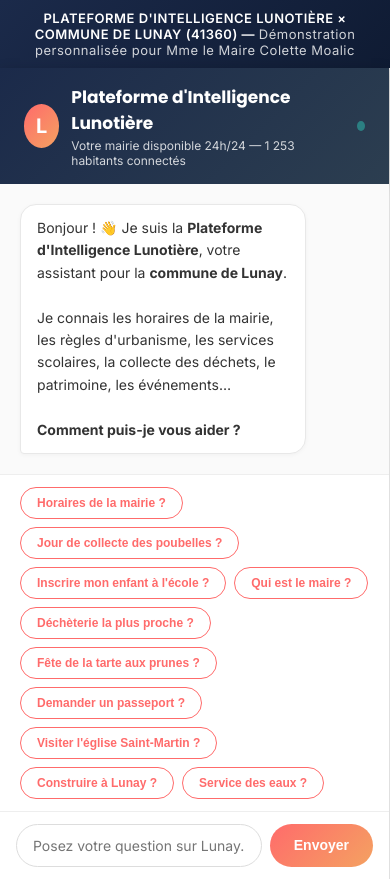
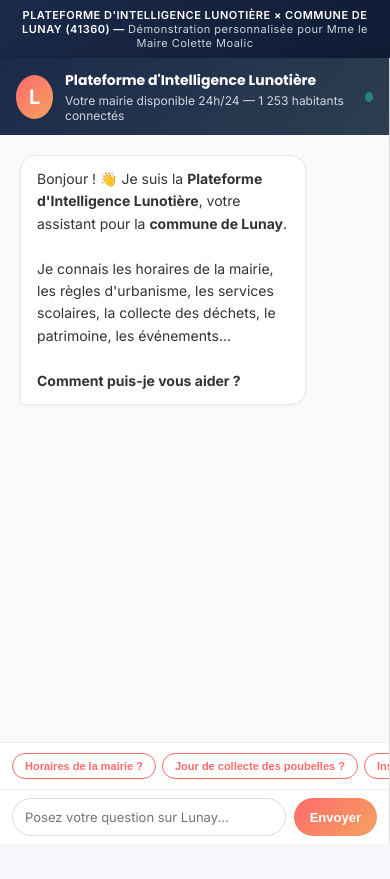
Before and after one commit to ThibautHarang/PIC-lunay, a plain HTML site: page index.html in a window 390 px wide. After the commit the page ends 844 px from the top, so only its background shows below. Drawn offline with Linux system fonts and the light colour scheme.

Commit message:
Add files via upload

```diff
--- a/index.html
+++ b/index.html
@@ -7,22 +7,26 @@
     <link href="https://fonts.googleapis.com/css2?family=Inter:wght@400;500;600;700&family=Poppins:wght@600;700;800&display=swap" rel="stylesheet">
     <style>
         * { margin: 0; padding: 0; box-sizing: border-box; }
-        body { font-family: 'Inter', sans-serif; background: #f5f7fa; color: #333; height: 100vh; overflow: hidden; }
+        html { height: 100%; }
+        body { font-family: 'Inter', sans-serif; background: #f5f7fa; color: #333; height: 100%; overflow: hidden; }
 
         .banner {
             background: linear-gradient(135deg, #1B2A4A 0%, #0F1B33 100%);
             color: white; padding: 10px 20px; text-align: center;
             font-size: 13px; font-weight: 600; letter-spacing: 0.5px;
             box-shadow: 0 2px 8px rgba(0,0,0,0.1);
+            flex-shrink: 0;
         }
         .banner span { opacity: 0.8; font-weight: 400; }
 
-        .container { display: flex; height: calc(100vh - 38px); }
+        .app-wrapper { display: flex; flex-direction: column; height: 100%; }
+        .container { display: flex; flex: 1; min-height: 0; }
 
         /* LEFT: CHAT */
         .chat-panel {
             flex: 0 0 58%; display: flex; flex-direction: column;
             background: white; border-right: 1px solid #e0e0e0;
+            min-height: 0;
         }
         .chat-header {
             background: linear-gradient(135deg, #1B2A4A 0%, #2C3E50 100%);
@@ -49,6 +53,7 @@
         .chat-messages {
             flex: 1; overflow-y: auto; padding: 20px; display: flex;
             flex-direction: column; gap: 14px; background: #fafafa;
+            min-height: 0; -webkit-overflow-scrolling: touch;
         }
         .msg { padding: 12px 16px; border-radius: 16px; max-width: 82%; font-size: 14px; line-height: 1.6; animation: slideIn 0.3s ease; }
         .msg.bot {
@@ -179,12 +184,21 @@
 
         @media (max-width: 900px) {
             .container { flex-direction: column; }
-            .chat-panel { flex: 1; }
+            .chat-panel { flex: 1; flex-basis: auto; min-height: 0; }
             .dashboard-panel { display: none; }
+            .banner { font-size: 11px; padding: 8px 12px; }
+            .chat-header { padding: 12px 16px; }
+            .chat-header-info h2 { font-size: 14px; }
+            .suggestions { overflow-x: auto; flex-wrap: nowrap; -webkit-overflow-scrolling: touch; padding: 10px 12px; gap: 6px; }
+            .suggestion-btn { white-space: nowrap; flex-shrink: 0; font-size: 11px; padding: 6px 12px; }
+            .chat-input { padding: 8px 12px; }
+            .chat-input input { padding: 10px 12px; font-size: 13px; }
+            .chat-input button { padding: 10px 16px; font-size: 13px; }
         }
     </style>
 </head>
 <body>
+    <div class="app-wrapper">
     <div class="banner">
         PLATEFORME D'INTELLIGENCE LUNOTIÈRE × COMMUNE DE LUNAY (41360) — <span>Démonstration personnalisée pour Mme le Maire Colette Moalic</span>
     </div>
@@ -293,6 +307,7 @@
             </div>
         </div>
     </div>
+    </div><!-- /app-wrapper -->
 
 <script>
 // ============================================
```
